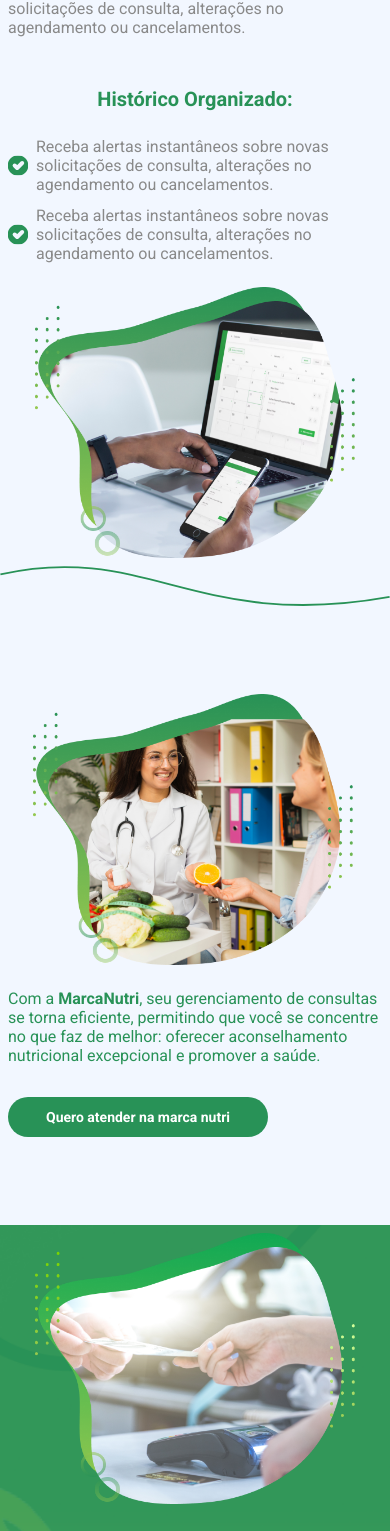
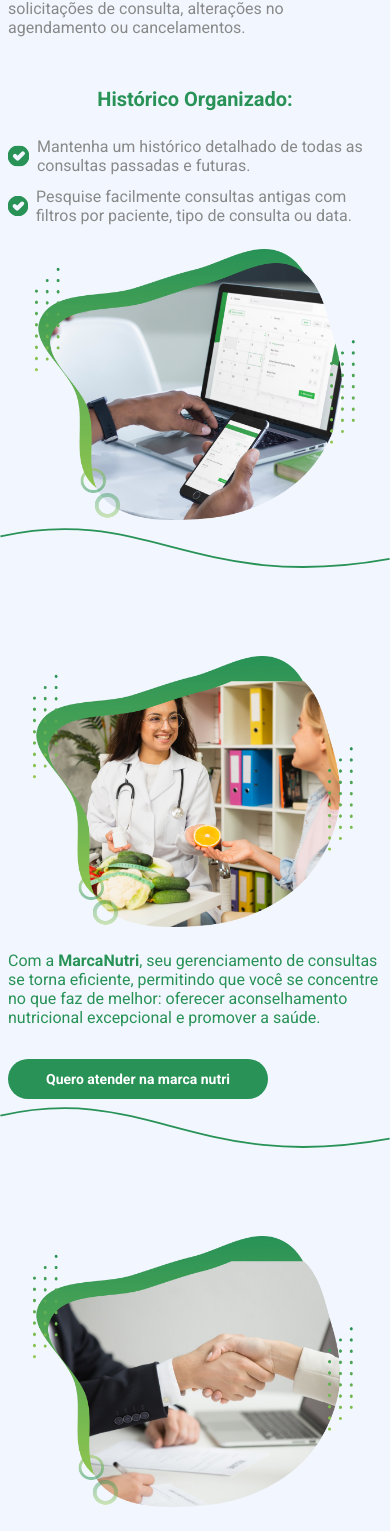
Before and after one commit to MarcaNutri/PromotionLanding, a Next.js app: page /home/partner in a window 390 px wide. Shown: the part 3040-4571 px from the top of the page. Built offline with nearby package versions, Linux system fonts and the light colour scheme; a web font is replaced by a local one.

Commit message:
update partner section

```diff
--- a/src/app/home/partner/page.tsx
+++ b/src/app/home/partner/page.tsx
@@ -126,7 +126,7 @@
           />
 
           <div className="lg:ml-16">
-            <h3 className={`${Style.paragraph} ${Style.primary_color} text-2xl lg:text-5xl mb-4 md:mb-8`}>Benefícios de se Tornar um Nutricionista Parceiro:</h3>
+            <h3 className={`${Style.paragraph} ${Style.primary_color} text-2xl lg:text-4xl mb-4 md:mb-8`}>Benefícios de se Tornar um Nutricionista Parceiro:</h3>
             <p className={`${Style.paragraph} ${Style.secundary_color} text-base font-semibold md:font-medium md:text-2xl`}>
             Aqui você terá acesso a uma base de clientes diversificada, facilidade de agendamento, pagamentos simplificados e promoção profissional.
             </p>
@@ -235,11 +235,11 @@
             <div className="flex items-center justify-center gap-3 flex-col flex-wrap md:flex-row lg:flex-row md:flex-nowrap lg:flex-nowrap">
               <p className={`flex max-w-[32rem] font-light lg:text-xl ${Style.secundary_color}`}>
                 <Image src={CheckGreen} width={33} alt="check icon" className="mr-2"/>
-                Receba alertas instantâneos sobre novas solicitações de consulta, alterações no agendamento ou cancelamentos.
+                Mantenha um histórico detalhado de todas as consultas passadas e futuras.
               </p>
               <p className={`flex max-w-[32rem] font-light lg:text-xl ${Style.secundary_color}`}>
                 <Image src={CheckGreen} width={33} alt="check icon" className="mr-2"/>
-                Receba alertas instantâneos sobre novas solicitações de consulta, alterações no agendamento ou cancelamentos.
+                Pesquise facilmente consultas antigas com filtros por paciente, tipo de consulta ou data.
               </p>
             </div>
 
@@ -276,8 +276,14 @@
           />
         </section>
 
+        <Image
+          src={Line}
+          alt="line - icon"
+          className="w-full"
+        />
+
         {/* PAYMENT */}
-        <section className={`${Style.container_partiner} text-white flex items-center flex-wrap justify-center
+        {/* <section className={`${Style.container_partiner} text-white flex items-center flex-wrap justify-center
           m-auto mt-20 flex-col lg:flex-row gap-6
           md:mt-20 lg:mt-20 p-2 md:p-6 lg:p-8`}
         >
@@ -334,7 +340,7 @@
             </div>
 
           </div>
-        </section>
+        </section> */}
 
         {/* infos section */}
         <section
```
